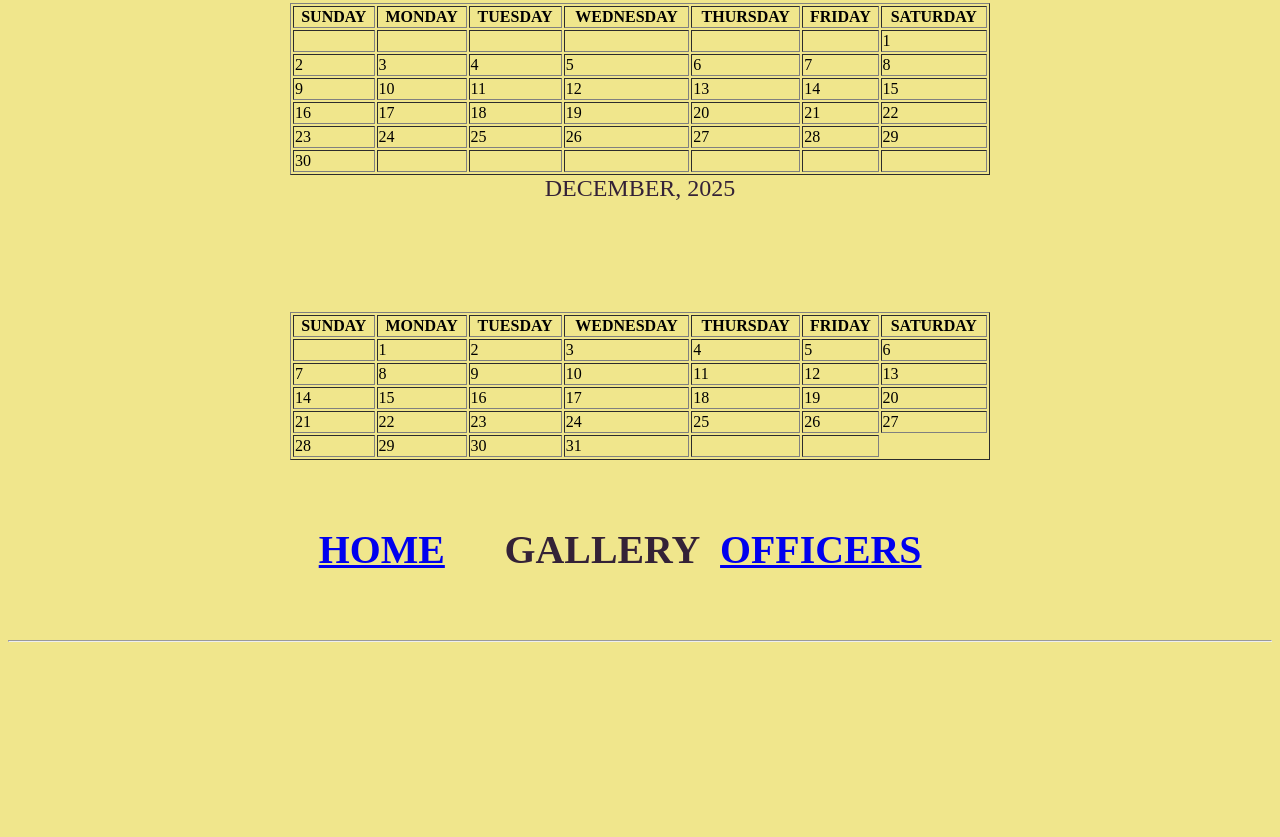
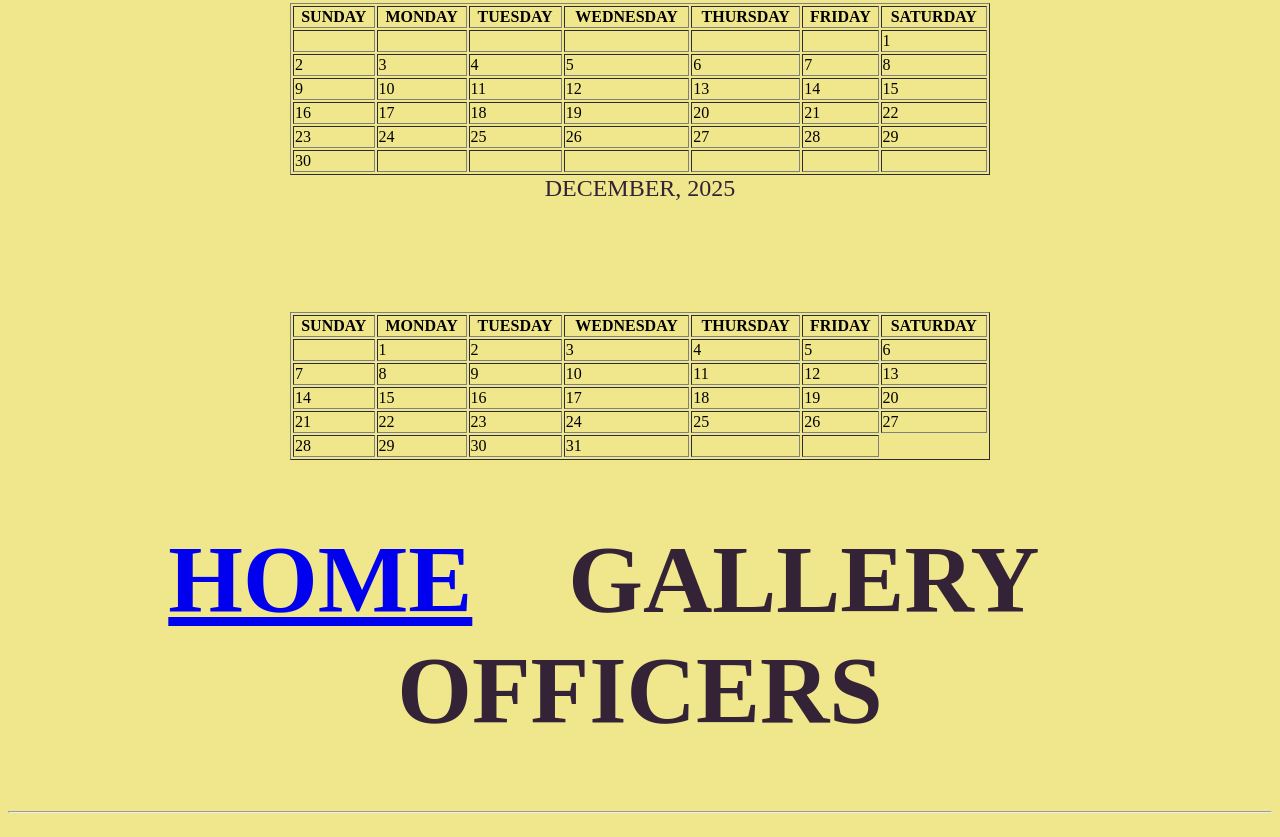
Before and after one commit to andre099k/roquekni.github.io, a plain HTML site: page hands.on_2.html in a window 1280 px wide. Shown: the part 1118-1955 px from the top of the page. Before the commit the page ends 1784 px from the top, so only its background shows below. Drawn offline with Linux system fonts and the light colour scheme.

Commit message:
Update hands.on_2.html

```diff
--- a/hands.on_2.html
+++ b/hands.on_2.html
@@ -298,5 +298,5 @@
 
 <center>
 <body bgcolor="khaki"></body>
-<html><head><h5><a href="index.htm"> HOME</a> &nbsp;&nbsp;&nbsp; &nbspGALLERY&nbsp <a href="hands.on_3.html">OFFICERS</a> &nbsp;&nbsp;&nbsp;</h5></head></html>
+<html><head><h1><a href="index.htm">HOME</a> &nbsp;&nbsp;&nbsp;GALLERY&nbsp;&nbsp;&nbsp; OFFICERS</h1></head></html>
 <hr>
```
